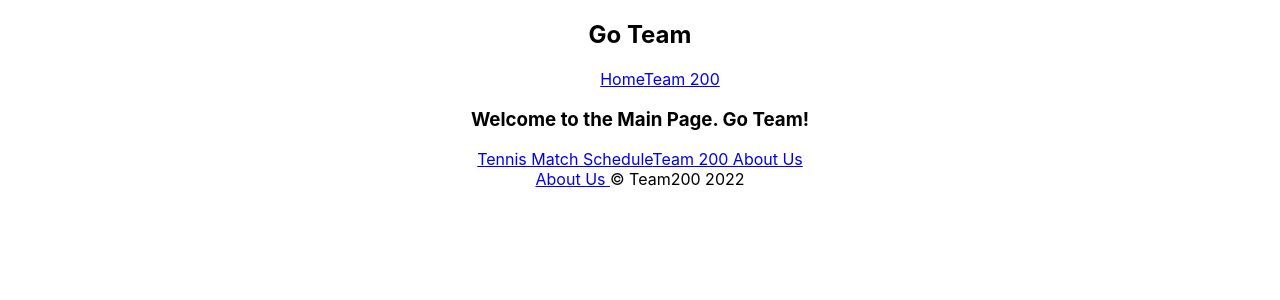
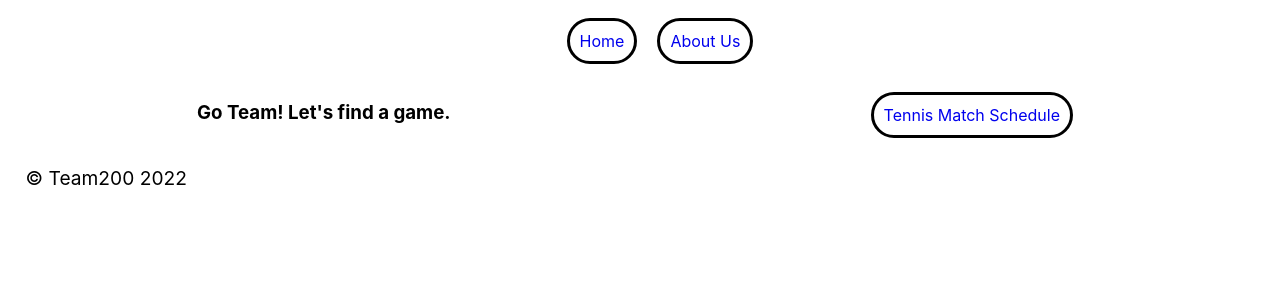
Before and after one commit to cheyenneabel/final-project-go-team, a React (Create React App) app in the folder Frontend/go-team/: page / in a window 1280 px wide. Shown: the top 300 px of the page. Built offline with nearby package versions, Linux system fonts and the light colour scheme.

Commit message:
basic layout

```diff
--- a/Frontend/go-team/src/PageSwitch.js
+++ b/Frontend/go-team/src/PageSwitch.js
@@ -1,7 +1,7 @@
 import { Route, Switch} from 'react-router-dom';
 import MainPage from './components/MainPage';
 import TennisSchedulePage from './components/TennisSchedulePage';
-import Team200ContactPage from './components/Team200ContactPage';
+import AboutUsPage from './components/AboutUsPage';
 
 //import all components (minus header and footer)
 
@@ -11,7 +11,7 @@ const PageSwitch = () => {
         <Switch>
             <Route exact path = "/" component={MainPage} />
             <Route exact path = "/tennisSchedule" component={TennisSchedulePage} />
-            <Route exact path = "/team200" component={Team200ContactPage} />
+            <Route exact path = "/aboutUs" component={AboutUsPage} />
         </Switch>
     )
 }
--- /dev/null
+++ b/Frontend/go-team/src/components/AboutUsPage.js
@@ -0,0 +1,11 @@
+import React from "react";
+import "./AboutUs.css";
+
+const AboutUsPage = () => (
+    <div className="aboutUs">
+        <h2>About Us</h2>
+
+    </div>
+);
+
+export default AboutUsPage;
--- a/Frontend/go-team/src/components/Footer.css
+++ b/Frontend/go-team/src/components/Footer.css
@@ -0,0 +1,14 @@
+.footer{
+    display:flex;
+    margin: 2%;
+    font-size: larger;
+    text-align: left;
+    justify-content: space-between;
+    position: relative;
+    bottom: 0;
+    left: 0;
+}
+
+a:hover{
+    font-weight: bolder;
+}
--- a/Frontend/go-team/src/components/Footer.js
+++ b/Frontend/go-team/src/components/Footer.js
@@ -5,7 +5,7 @@ import './Footer.css';
 const Footer = () => {
 
     return (<div className="footer">
-    <NavLink to='/team200'> About Us </NavLink>
+
         <large>&copy; Team200 2022</large>
         </div>
     )
--- a/Frontend/go-team/src/components/Header.css
+++ b/Frontend/go-team/src/components/Header.css
@@ -0,0 +1,22 @@
+.header{
+    display:flex;
+    justify-content: space-around;
+    margin: -0.5rem -0.5rem;
+}
+
+ul{
+    display:flex;
+}
+
+ul a{
+    display: flex;
+    align-items: center;
+    justify-content: center;
+
+    border: 3px solid black;
+    border-radius: 40px;
+    margin: 10px;
+    min-width: 40px;
+    padding: 10px;
+    text-decoration: none;
+}
--- a/Frontend/go-team/src/components/Header.js
+++ b/Frontend/go-team/src/components/Header.js
@@ -1,13 +1,15 @@
-import {NavLink } from "react-router-dom"
+import { NavLink } from "react-router-dom"
 import React from "react"
 import "./Header.css"
 
 const Header = () => (
     <div className='header'>
-        <h2>Go Team</h2>
+        {
+        //logo goes here//
+        }
         <ul>
             <NavLink to='/'>Home</NavLink>
-            <NavLink to='/'>Team 200</NavLink>
+            <NavLink to='/aboutUs'>About Us</NavLink>
         </ul>
     </div>
 )
--- a/Frontend/go-team/src/components/MainPage.css
+++ b/Frontend/go-team/src/components/MainPage.css
@@ -0,0 +1,22 @@
+.mainPage {
+    display: flex;
+    justify-content: space-around;
+    margin: -0.5rem -0.5rem;
+}
+
+section {
+    display: flex;
+}
+
+section a{
+    display: flex;
+    align-items: center;
+    justify-content: center;
+
+    border: 3px solid black;
+    border-radius: 40px;
+    margin: 10px;
+    min-width: 40px;
+    padding: 10px;
+    text-decoration: none;
+}
--- a/Frontend/go-team/src/components/MainPage.js
+++ b/Frontend/go-team/src/components/MainPage.js
@@ -4,11 +4,9 @@ import './MainPage.css';
 
 const MainPage = () => (
     <section className="mainPage">
-        <h3 id="welcomeMessage">Welcome to the Main Page. Go Team!</h3>
+        <h3 id="welcomeMessage">Go Team! Let's find a game.</h3>
 
         <NavLink id="tennisSchedule" to="/tennisSchedule">Tennis Match Schedule</NavLink>
-
-        <NavLink id="team200" to="/team200">Team 200 About Us</NavLink>
 
     </section>
 
--- a/Frontend/go-team/src/components/TennisSchedulePage.js
+++ b/Frontend/go-team/src/components/TennisSchedulePage.js
@@ -0,0 +1,9 @@
+import React from "react"
+
+const TennisSchedulePage = () => (
+    <div className="tennisSchedulePage">
+        <h2 id="scheduleGreeting">Tennis Match Signup Page</h2>
+    </div>
+)
+
+export default TennisSchedulePage;
```
Also changed, not shown: Frontend/go-team/src/components/AboutUs.css (added), Frontend/go-team/src/components/Team200ContactPage.js (deleted), Frontend/go-team/src/components/TennisSchedulePage.css (added).
